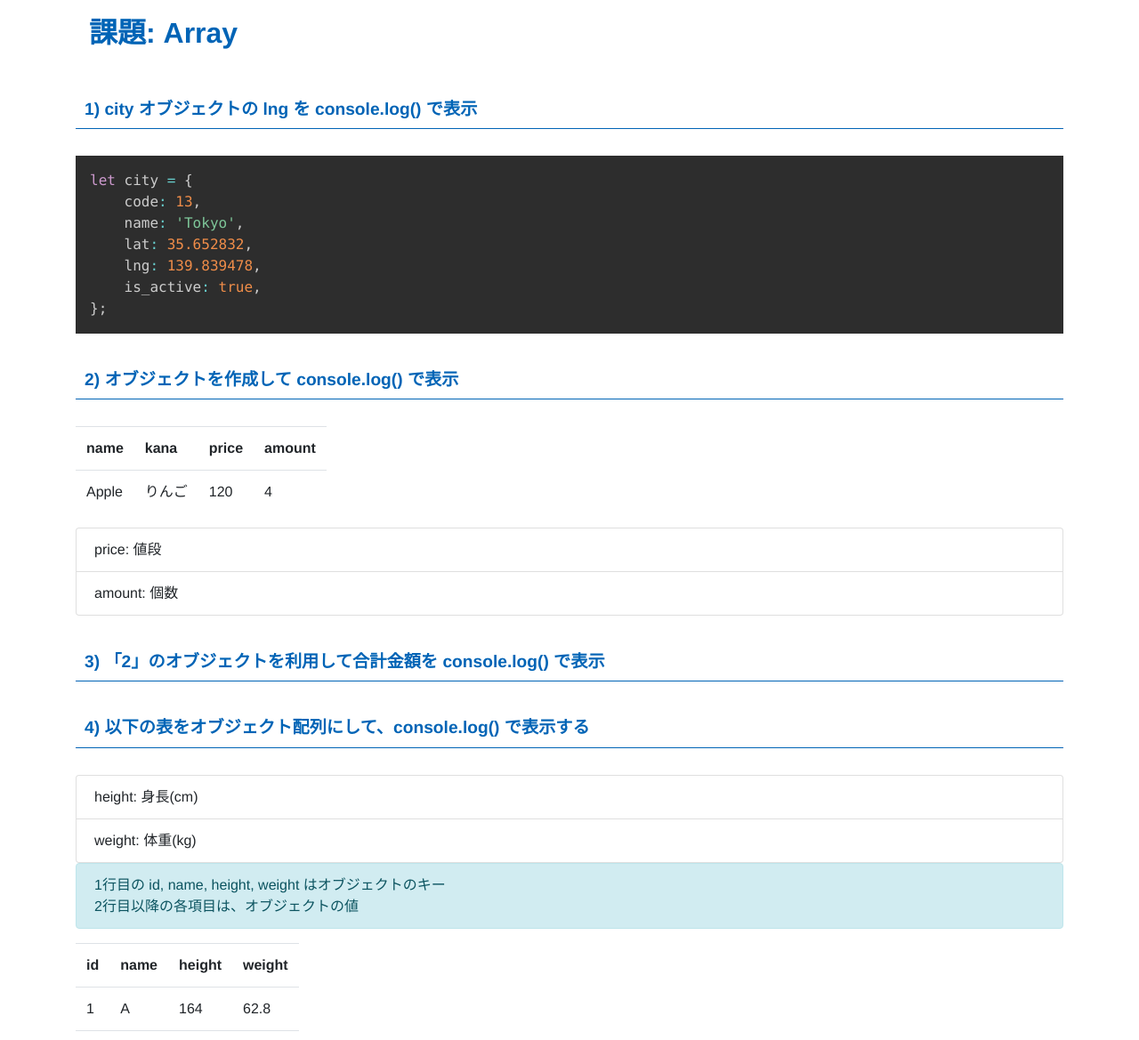
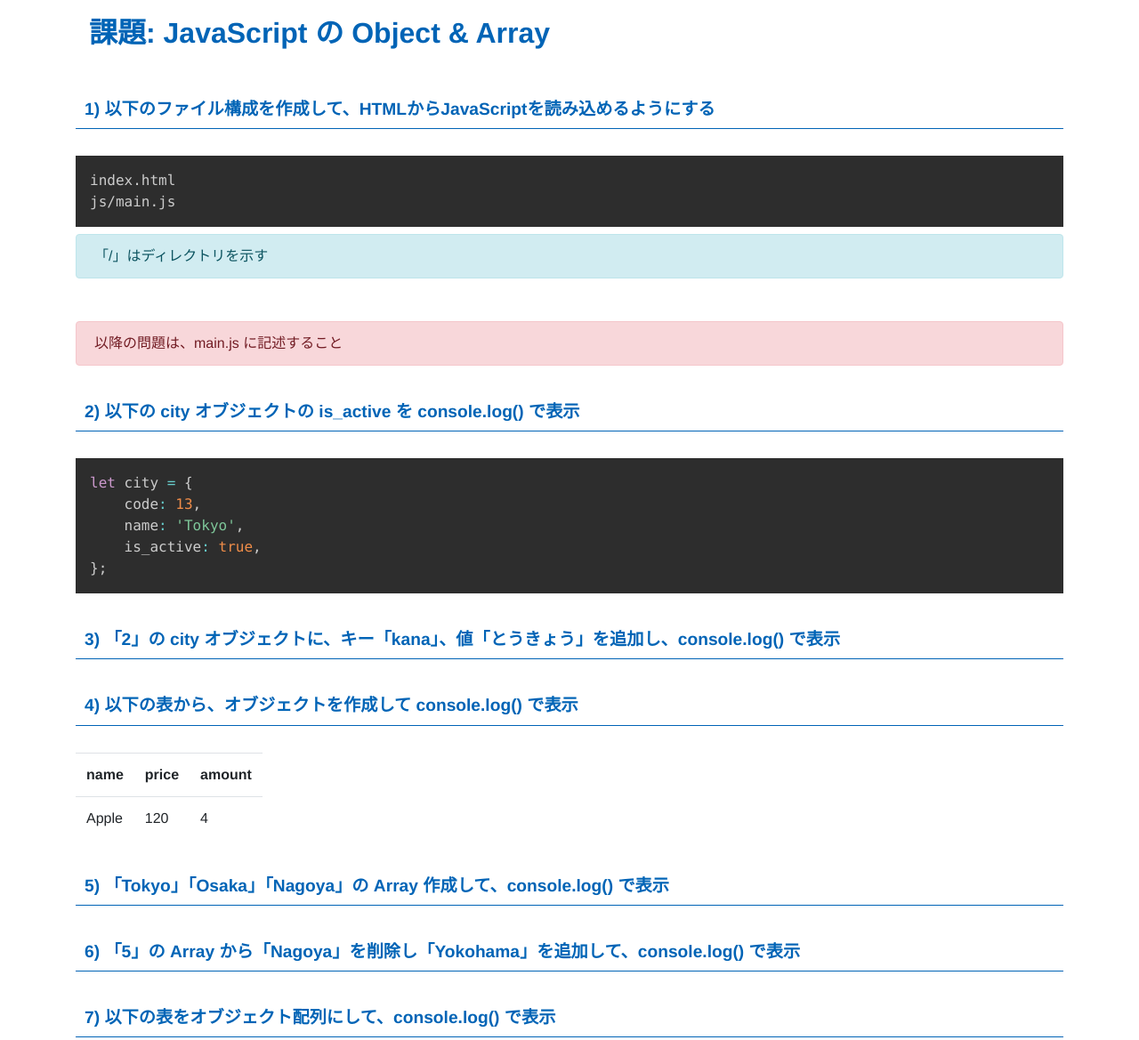
Before and after one commit to yoo16/yse_js, a website: page homework/array.html in a window 1280 px wide. Shown: the part 51-1220 px from the top of the page at 89% size. Drawn offline with Linux system fonts and the light colour scheme.

Commit message:
update homework array

```diff
--- a/homework/array.html
+++ b/homework/array.html
@@ -16,53 +16,53 @@
 <body>
   <div id="content" class="container">
     <div><a href="../index.html">Back</a></div>
-    <h1 class="h1">課題: Array</h1>
+    <h1 class="h1">課題: JavaScript の Object & Array</h1>
 
     <div id="lesson">
-      <h3 class="h3">1) city オブジェクトの lng を console.log() で表示</h3>
+      <h3 class="h3">1) 以下のファイル構成を作成して、HTMLからJavaScriptを読み込めるようにする</h3>
+      <pre class="language-bash"><code>
+        index.html
+        js/main.js
+      </code></pre>
+      <p class="alert alert-info">
+        「/」はディレクトリを示す
+      </p>
+
+      <div class="mt-5">
+        <p class="alert alert-danger">
+          以降の問題は、main.js に記述すること
+        </p>
+      </div>
+      <h3 class="h3">2) 以下の city オブジェクトの is_active を console.log() で表示</h3>
       <pre class="language-javascript"><code>
       let city = {
           code: 13,
           name: 'Tokyo',
-          lat: 35.652832,
-          lng: 139.839478,
           is_active: true,
       };
       </code></pre>
 
-      <h3 class="h3">2) オブジェクトを作成して console.log() で表示</h3>
+      <h3 class="h3">3) 「2」の city オブジェクトに、キー「kana」、値「とうきょう」を追加し、console.log() で表示</h3>
+
+      <h3 class="h3">4) 以下の表から、オブジェクトを作成して console.log() で表示</h3>
       <table class="table table-responsive">
         <tr>
           <th>name</th>
-          <th>kana</th>
           <th>price</th>
           <th>amount</th>
         </tr>
         <tr>
           <td>Apple</td>
-          <td>りんご</td>
           <td>120</td>
           <td>4</td>
         </tr>
       </table>
 
-      <ul class="list-group">
-        <li class="list-group-item">price: 値段</li>
-        <li class="list-group-item">amount: 個数</li>
-      </ul>
+      <h3 class="h3">5) 「Tokyo」「Osaka」「Nagoya」の Array 作成して、console.log() で表示</h3>
 
-      <h3 class="h3">3) 「2」のオブジェクトを利用して合計金額を console.log() で表示</h3>
+      <h3 class="h3">6) 「5」の Array から「Nagoya」を削除し「Yokohama」を追加して、console.log() で表示</h3>
 
-      <h3 class="h3">4) 以下の表をオブジェクト配列にして、console.log() で表示する</h3>
-      <ul class="list-group">
-        <li class="list-group-item">height: 身長(cm)</li>
-        <li class="list-group-item">weight: 体重(kg)</li>
-      </ul>
-      <p class="alert alert-info">
-        1行目の id, name, height, weight はオブジェクトのキー
-        <br>
-        2行目以降の各項目は、オブジェクトの値
-      </p>
+      <h3 class="h3">7) 以下の表をオブジェクト配列にして、console.log() で表示</h3>
       <table class="table table-responsive">
         <tr>
           <th>id</th>
@@ -102,7 +102,7 @@
         </tr>
       </table>
 
-      <h3 class="h3">5) 「4」データに、以下のFさんのデータを追加する</h3>
+      <h3 class="h3">8) 「7」データに、以下のFさんのデータを追加する</h3>
       <table class="table table-responsive">
         <tr>
           <th>id</th>
@@ -118,14 +118,14 @@
         </tr>
       </table>
 
-      <h3 class="h3">6) 「5」データで身長(height)が 170 以上のデータを、新たに配列にして console.log() で表示する</h3>
+      <h3 class="h3">9) 「8」データで height が 170 以上のデータを、新たに配列にして console.log() で表示</h3>
 
-      <h3 class="h3">7) 「5」データでBMIの最大値と最小値を console.log() で表示する</h3>
+      <h3 class="h3">10) 「8」データでBMIの最大値と最小値を console.log() で表示</h3>
       <p class="alert alert-info">
-      BMI ＝ 体重(kg) / 身長(m)の2乗
+        BMI ＝ 体重(kg) / 身長(m)の2乗
       </p>
       <p class="alert alert-danger">
-        表の height（身長）の単位は cm なので計算時に注意
+        weight の単位は(kg)、 height の単位は(cm) なので計算時に注意
       </p>
     </div>
   </div>
--- a/homework/js/array.js
+++ b/homework/js/array.js
@@ -2,11 +2,16 @@
 let city = {
     code: 13,
     name: 'Tokyo',
-    lat: 35.652832,
-    lng: 139.839478,
     is_active: true,
 };
 console.log(city.lng);
+
+let data = {
+    name: 'Apple',
+    kana: 'りんご',
+    price: 120,
+    amount: 4
+}
 
 let users = [
     { id: 1, name: 'A', height: 164, weight: 62.8 },
```
Also changed, not shown: lesson/dom2/index.html (+0 -1 lines).
